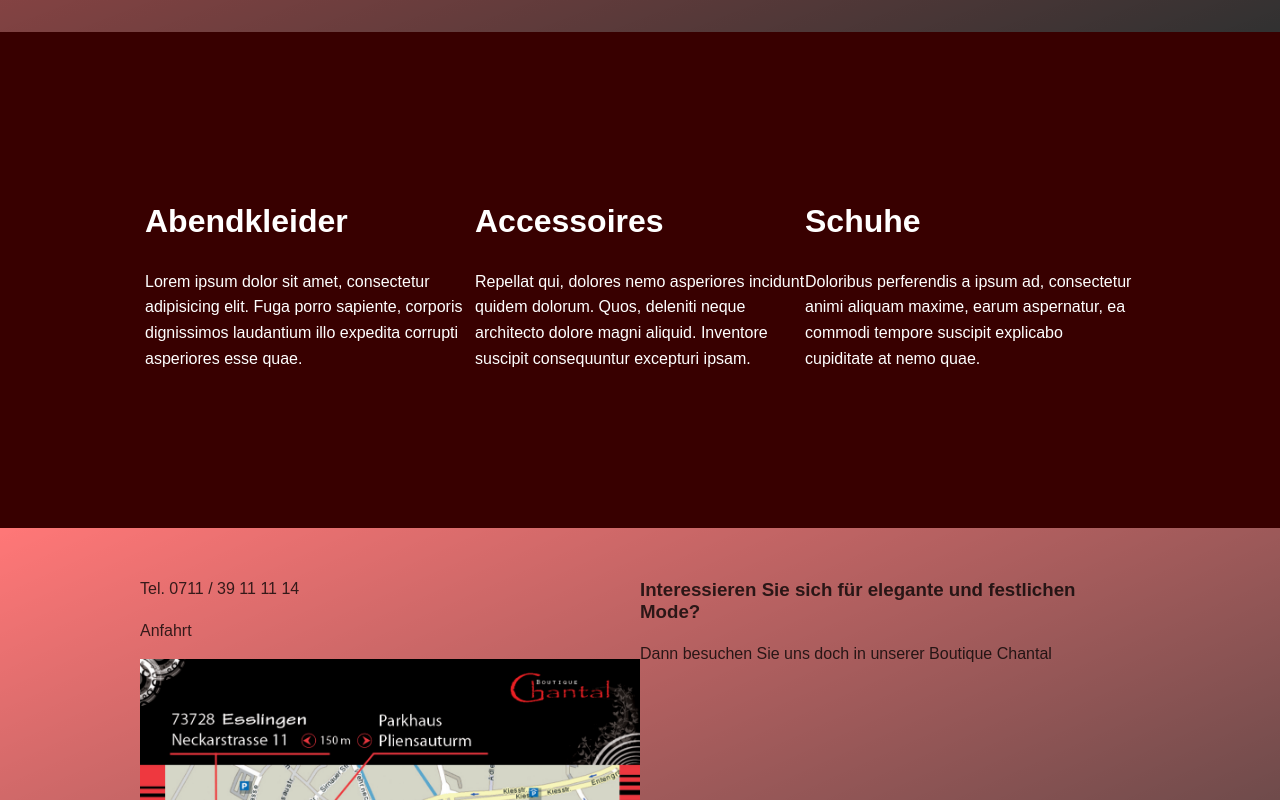
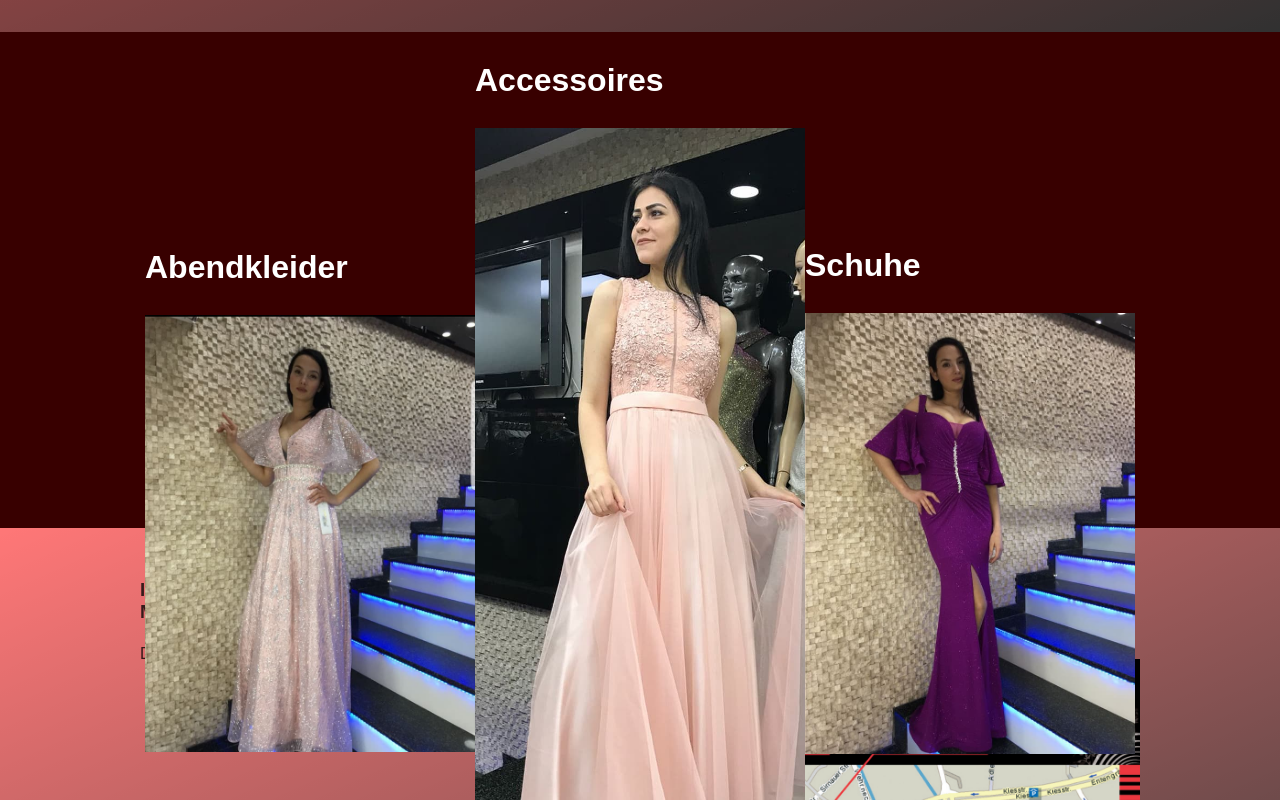
Before and after one commit to Georg989/Boutique-Chantal, a React (Create React App) app: page / in a window 1280 px wide. Shown: the part 1760-2560 px from the top of the page. Built offline with nearby package versions, Linux system fonts and the light colour scheme; grey boxes are pictures that could not be loaded.

Commit message:
Added some pics

```diff
--- a/src/components/Main.js
+++ b/src/components/Main.js
@@ -2,6 +2,9 @@ import React, { useState, useEffect } from 'react';
 import './style/Main.scss'
 import AnfahrtPNG from './assets/media/anfahrt.PNG'
 import Logo from './assets/media/Logolucent.png'
+import Abendkleider from './assets/media/FrauRose.jpg'
+import Accessoires from './assets/media/FrauPink.jpg'
+import Schuhe from './assets/media/FrauLila.jpg'
 function Main() {
 
 (function () {
@@ -118,41 +121,32 @@ Auch Männer können bei uns modische Anzüge finden.
                   <div className="tab-row">
                       <div className="col-4">
                           <h2>Abendkleider</h2>
-                          <p>
-                              Lorem ipsum dolor sit amet, consectetur adipisicing elit. Fuga porro sapiente, corporis dignissimos laudantium illo expedita corrupti asperiores esse quae.
-                          </p>
+                          <img src={Abendkleider}></img>
                       </div>
                       <div className="col-4">
                           <h2>Accessoires</h2>
-                          <p>
-                              Repellat qui, dolores nemo asperiores incidunt quidem dolorum. Quos, deleniti neque architecto dolore magni aliquid. Inventore suscipit consequuntur excepturi ipsam.
-                          </p>
+                          <img src={Accessoires}></img>
                       </div>
                       <div className="col-4">
                           <h2>Schuhe</h2>
-                          <p>
-                              Doloribus perferendis a ipsum ad, consectetur animi aliquam maxime, earum aspernatur, ea commodi tempore suscipit explicabo cupiditate at nemo quae.
-                          </p>
+                          <img src={Schuhe}></img>
                       </div>
                   </div>
               </section>
 
           </main></><footer className="footer">
               <div className="row">
+                <div className="col-6">
+                    <h3>Interessieren Sie sich für elegante und festlichen Mode? </h3>
+                    <p>Dann besuchen Sie uns doch in unserer Boutique Chantal </p>
+                </div>
                   <div className="col-6">
                       <p><i className="fa fa-phone" aria-hidden="true"></i>Tel. 0711 / 39 11 11 14</p>
                       <p id='Anfahrt'>Anfahrt</p>
                     <img src={AnfahrtPNG} alt="Anfahrt"></img>
                       <p>73728 Esslingen am Neckar</p>
                   </div>
-                  <div className="col-6">
-                      <h3>Interessieren Sie sich für elegante und festlichen Mode? </h3>
-                      <p>
 
-Dann besuchen Sie uns doch in unserer Boutique Chantal
-</p>
-
-                  </div>
               </div>
               <div className="row">
                   <div className="col-12">&copy; 2013 Boutique Chantal </div>
--- a/src/components/style/Main.scss
+++ b/src/components/style/Main.scss
@@ -354,6 +354,11 @@ a {
   @media screen and (min-width: 640px) {
     width: 33%;
   }
+  img {
+    align-self: auto;
+    max-width: 100%;
+    height: auto;
+  }
 }
 
 .col-6 {
```
